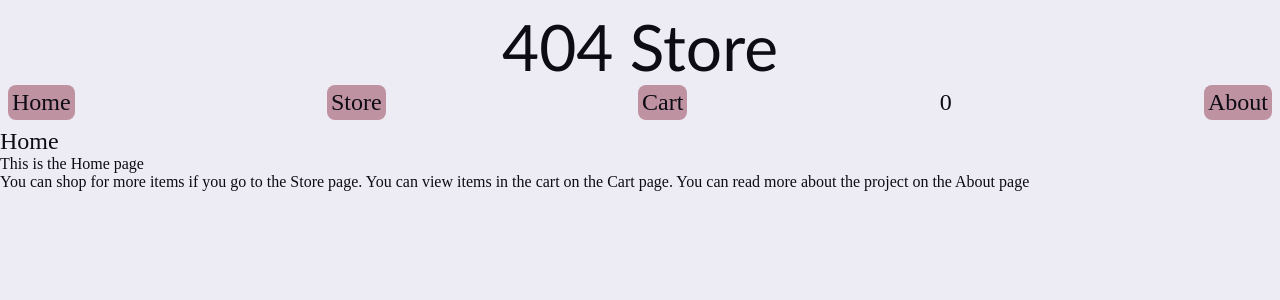
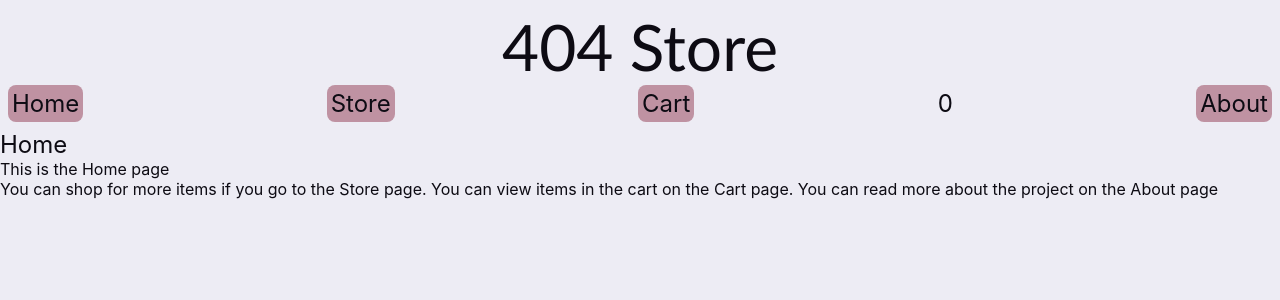
Before and after one commit to verbey/shopping-cart, a React (Vite) app: page / in a window 1280 px wide. Shown: the top 300 px of the page. Built offline with nearby package versions, Linux system fonts and the light colour scheme.

Commit message:
Add a font stack to all text

```diff
--- a/src/styles/style.css
+++ b/src/styles/style.css
@@ -1,6 +1,9 @@
 @import url('colors.css');
 
 body {
+	font-family: Inter, Roboto, 'Helvetica Neue', 'Arial Nova', 'Nimbus Sans',
+		Arial, sans-serif;
+	font-weight: normal;
 	color: var(--text);
 	background-color: var(--background);
 }
```
